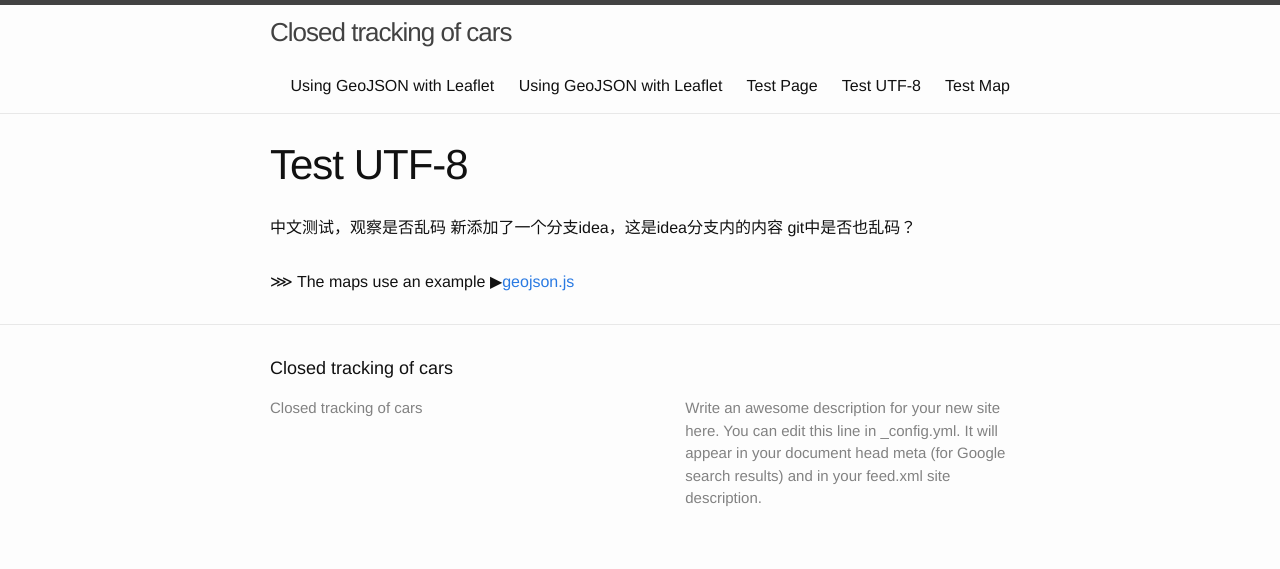
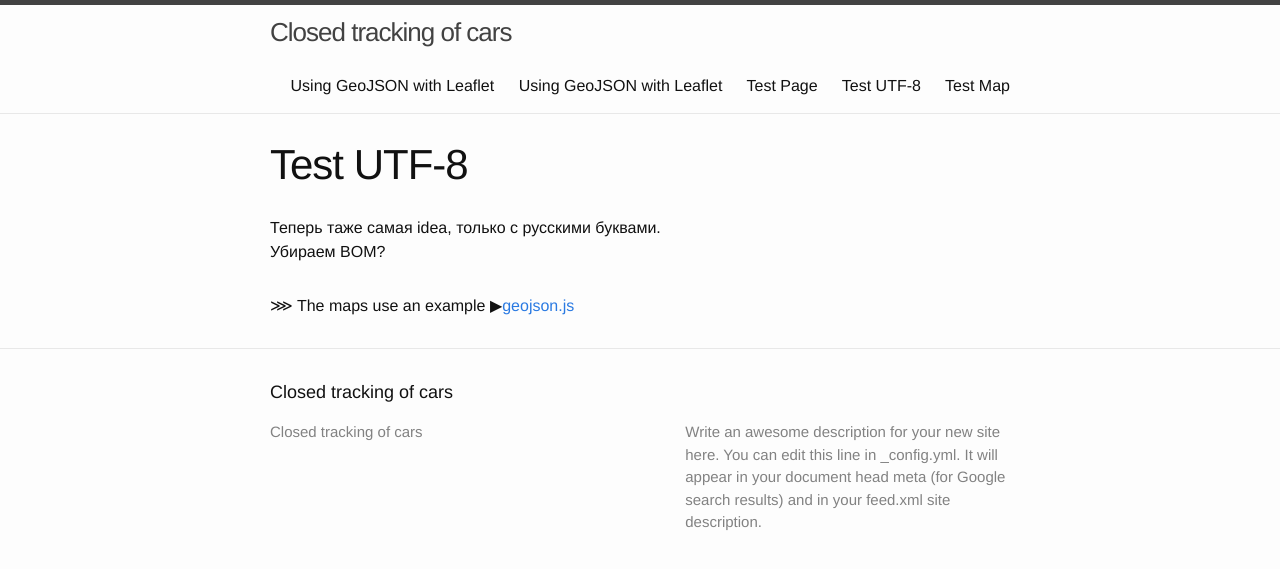
Before and after one commit to bopoh13/ctc-leaflet1, a Jekyll site: the page built from utf_test.md, in a window 1280 px wide. Shown: the top 569 px of the page. Built offline with Jekyll 4.4.1, drawn with Linux system fonts in a browser that asks for light colours; nearby versions of some CDN libraries.

Commit message:
Test UTF #3

```diff
--- a/utf_test.md
+++ b/utf_test.md
@@ -1,9 +1,9 @@
 ---
 layout: page
+
 title: Test UTF-8
 permalink: /utf/
 ---
 
-中文测试，观察是否乱码
-新添加了一个分支idea，这是idea分支内的内容
-git中是否也乱码？
+Теперь таже самая idea, только с русскими буквами.
+Убираем BOM?
```
